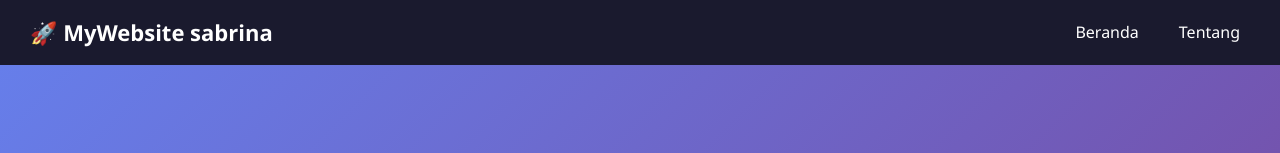
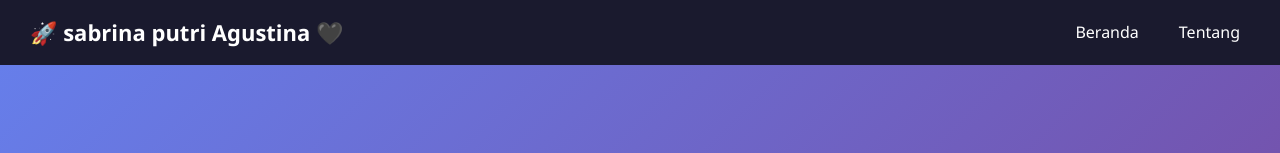
Before and after one commit to sabrinaputriayp-stack/website-sederhana-, a website: page public/index.html in a window 1280 px wide. Shown: the top 153 px of the page. Drawn offline with Linux system fonts and the light colour scheme.

Commit message:
Update logo text in index.html

```diff
--- a/public/index.html
+++ b/public/index.html
@@ -9,7 +9,7 @@
 <body>
 
   <nav class="navbar">
-    <div class="logo">🚀 MyWebsite sabrina</div>
+    <div class="logo">🚀  sabrina putri Agustina 🖤</div>
     <ul class="nav-links">
       <li><a href="/">Beranda</a></li>
       <li><a href="/tentang">Tentang</a></li>
```
